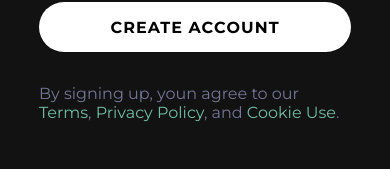
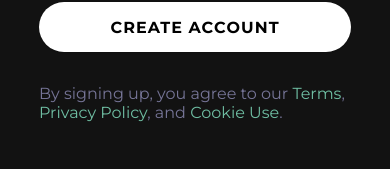
Before and after one commit to EmergingDigitalAcademy/react-native-workshop, a React Native app: screen / in a window 390 px wide. Shown: the part 642-811 px from the top of the page. Built offline with nearby package versions, Linux system fonts and the light colour scheme.

Commit message:
fixed typo in signup

```diff
--- a/src/components/screens/TopStack/SignUp.jsx
+++ b/src/components/screens/TopStack/SignUp.jsx
@@ -59,7 +59,7 @@ export default function SignUp() {
         <Text
           style={{ ...styles.legalAgreementText, color: myTheme.colors.accent }}
         >
-          By signing up, youn agree to our{" "}
+          By signing up, you agree to our{" "}
           <Text style={{ color: myTheme.colors.primary }}>Terms</Text>,{" "}
           <Text style={{ color: myTheme.colors.primary }}>Privacy Policy</Text>,
           and <Text style={{ color: myTheme.colors.primary }}>Cookie Use</Text>.
```
